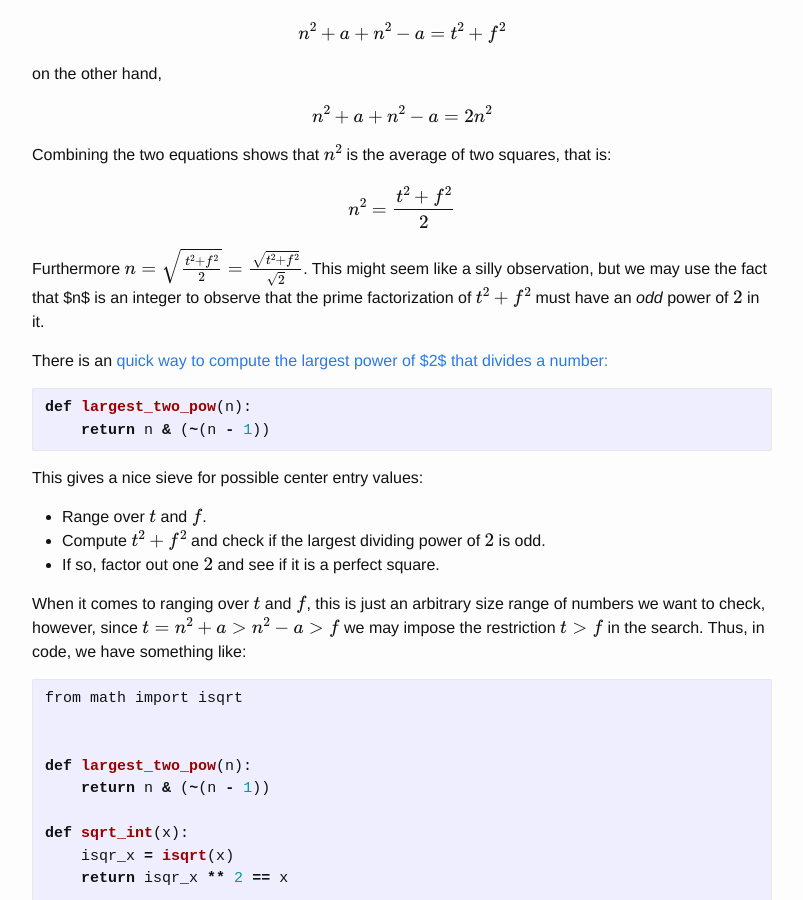
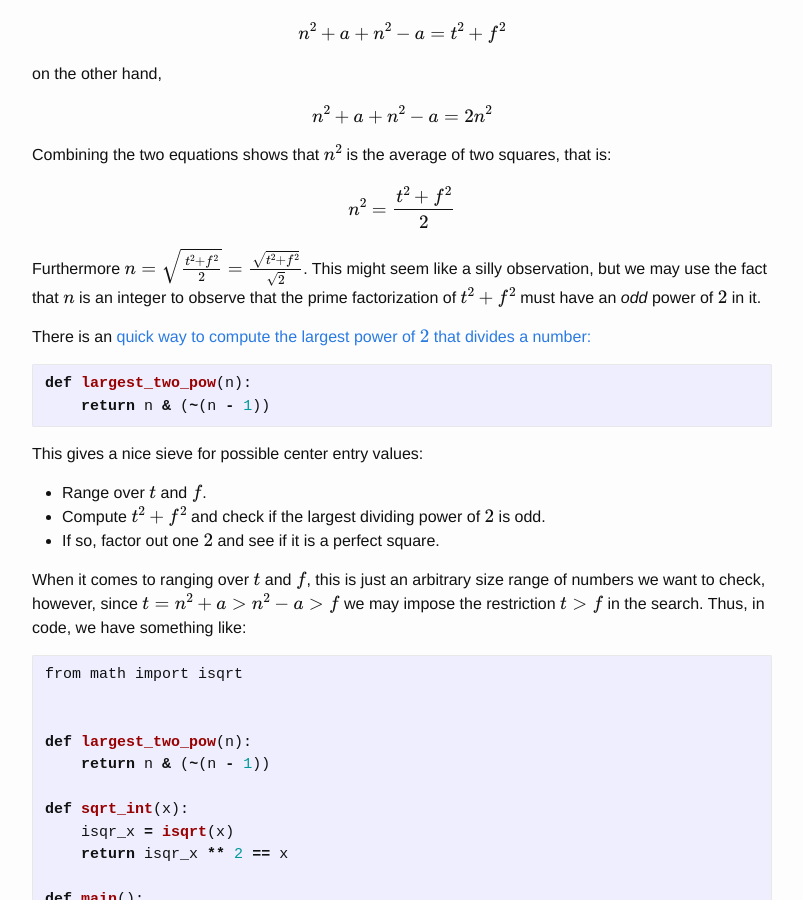
Before and after one commit to thyrgle/thyrgle.github.io, a Jekyll site: the page built from _posts/2026-05-15-magic-squares-of-squares-pt1.md, in a window 1280 px wide and 900 px high, scrolled down 925 px. Shown: the whole window, without its empty margins (238-1041 px from the left). Built offline with Jekyll 4.4.1, drawn with Linux system fonts in a browser that asks for light colours; formulas are drawn with MathJax 3.

Commit message:
Yet another LaTeX tweak.

````diff
--- a/_posts/2026-05-15-magic-squares-of-squares-pt1.md
+++ b/_posts/2026-05-15-magic-squares-of-squares-pt1.md
@@ -42,9 +42,9 @@ Combining the two equations shows that \\(n^2\\) is the average of two squares,
 
 $$n^2 = \frac{t^2 + f^2}{2}$$
 
-Furthermore \\(n = \sqrt{\frac{t^2 + f^2}{2}} = \frac{\sqrt{t^2  + f^2}}{\sqrt{2}}\\). This might seem like a silly observation, but we may use the fact that $n$ is an integer to observe that the prime factorization of \\(t^2 + f^2\\) must have an *odd* power of \\(2\\) in it.
+Furthermore \\(n = \sqrt{\frac{t^2 + f^2}{2}} = \frac{\sqrt{t^2  + f^2}}{\sqrt{2}}\\). This might seem like a silly observation, but we may use the fact that \\(n\\) is an integer to observe that the prime factorization of \\(t^2 + f^2\\) must have an *odd* power of \\(2\\) in it.
 
-There is an [quick way to compute the largest power of $2$ that divides a number:](https://www.geeksforgeeks.org/dsa/highest-power-of-two-that-divides-a-given-number/)
+There is an [quick way to compute the largest power of \\(2\\) that divides a number:](https://www.geeksforgeeks.org/dsa/highest-power-of-two-that-divides-a-given-number/)
 
 ```py
 def largest_two_pow(n):
````
